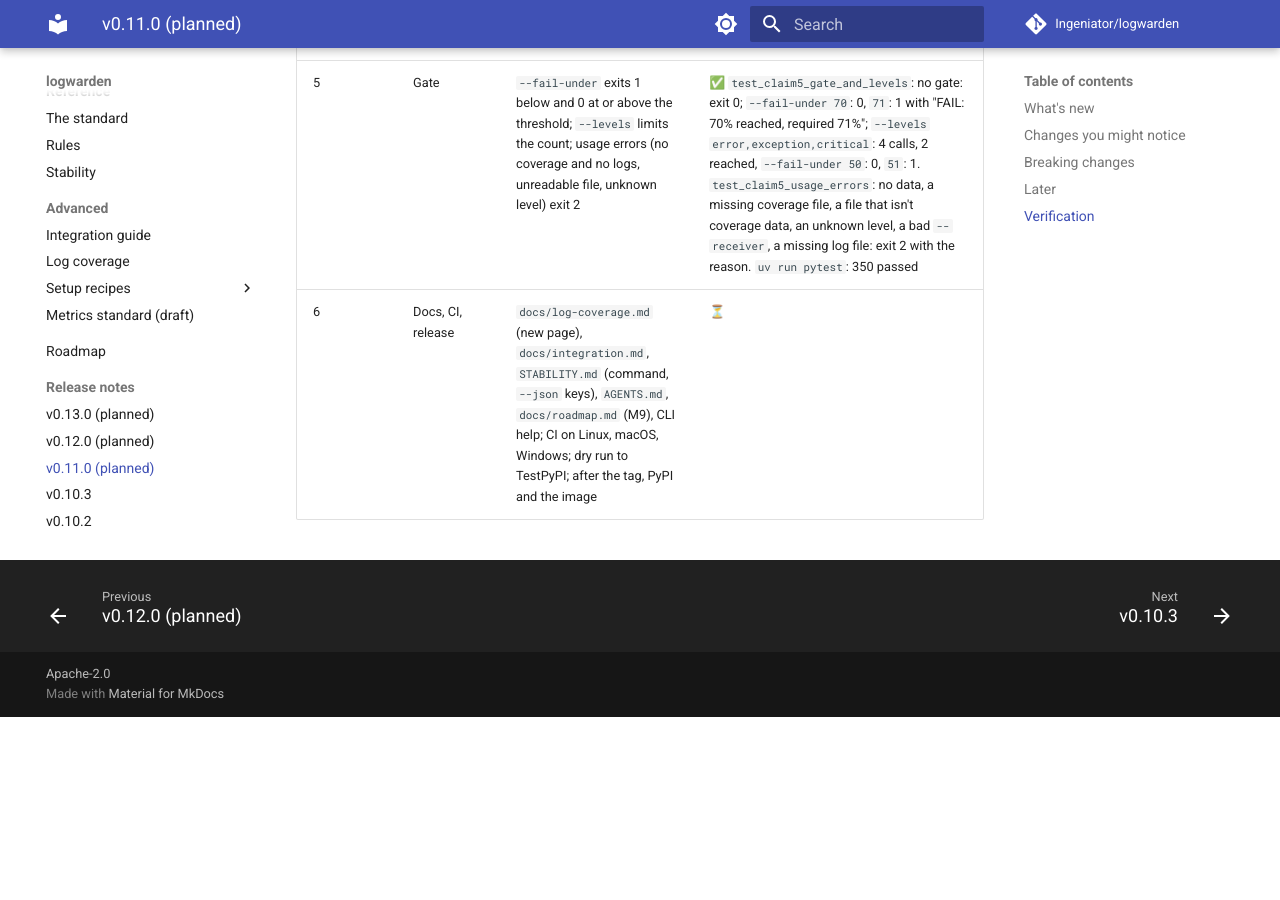
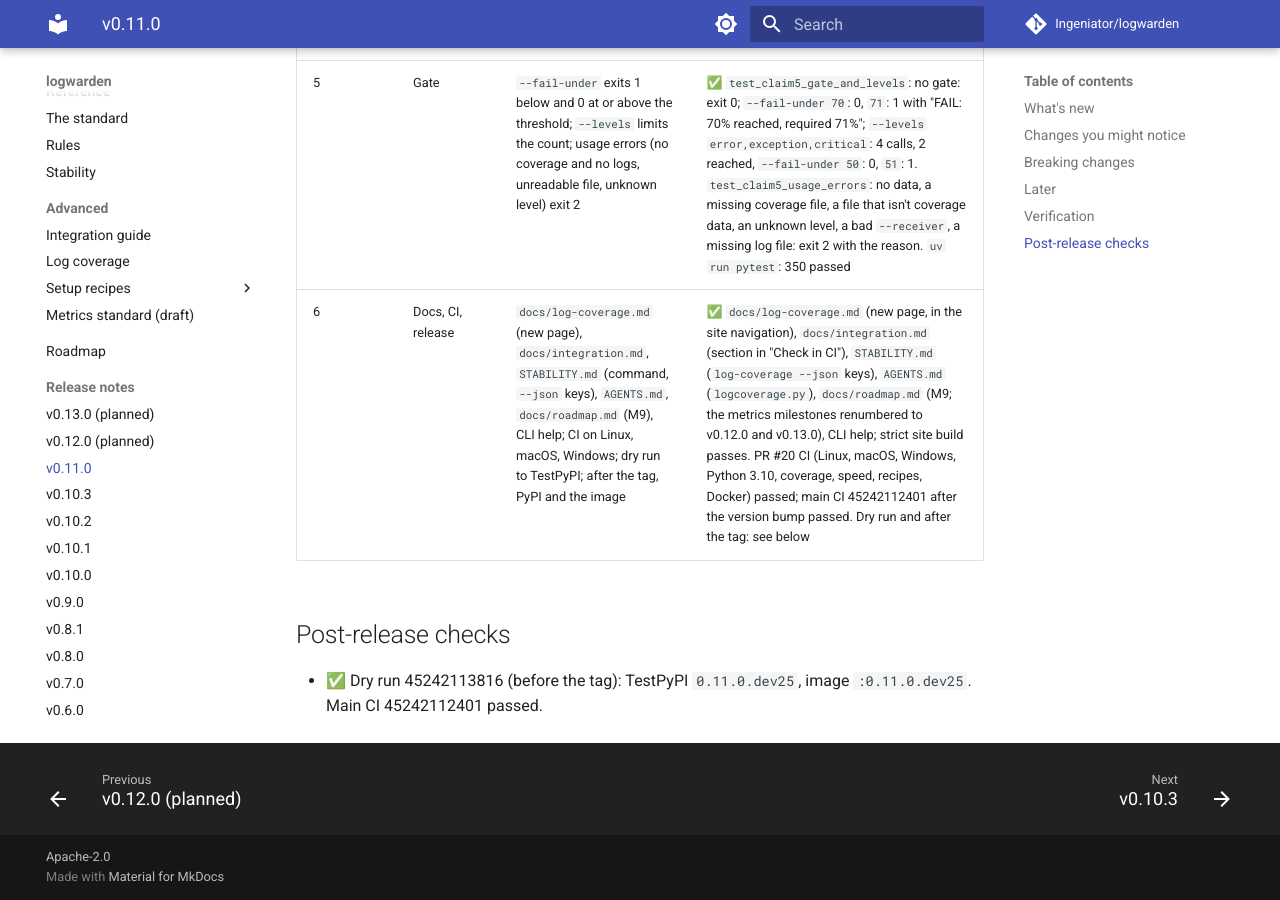
Before and after one commit to Ingeniator/logwarden, an MkDocs documentation site: the page built from docs/releases/v0.11.0.md, in a window 1280 px wide and 900 px high, scrolled down 2697 px. Built offline with MkDocs 1.6.1 and Material for MkDocs 9.7.7, drawn with Linux system fonts in a browser that asks for light colours; comment, search, counter and statistics services are not loaded; before the commit the page ends 3414 px from its top, so only the background shows below that; some of the changed text lies outside the part shown.

Commit message:
v0.11.0: verification results, released
Co-Authored-By: Claude Opus 5.5 <noreply@anthropic.com>
Claude-Session: https://claude.ai/code/session_01GHV8Tch3wUVMey3AfAo9q9

```diff
--- a/docs/releases/v0.11.0.md
+++ b/docs/releases/v0.11.0.md
@@ -1,6 +1,6 @@
 # logwarden v0.11.0
 
-**Status:** Planned
+**Status:** Released 2026-11-23 · tag v0.11.0
 
 **Outcome: you know which log calls your tests never run.** logwarden checks the log lines
 that tests write. A log call that no test reaches is never checked, and those are mostly the
@@ -62,4 +62,8 @@ None.
 | 3 | Emitted | The fixture's tests with `LOGWARDEN_CAPTURE`: `--logs` marks the calls that wrote a line; a `debug` call below the log level is reached but not emitted; `--logs` alone works | ✅ `test_claim3_emitted`: with the lines the fixture wrote (`configure()`, `LOGWARDEN_CALLSITE=1`): 7 reached, 6 wrote a line; the one reached but silent is the marked `log.debug` (level INFO). `--logs` alone: 6 emitted, `reached` and `unreached` are null |
 | 4 | Real services | four ai-suite services: the same numbers as the prototype (one with all its tests passing: 20/55); `--markdown` and `--json` agree with the text | ✅ The command on the same coverage data as the prototype, four ai-suite services: 12/44, 20/55, 17/35, 10/20, identical to the prototype, from `coverage json` and from `.coverage`. `test_claim4_outputs_agree`: text, `--json` and `--markdown` give the same counts (7 of 10, 70%) and list the same 3 unreached calls; `calls` equals the sum over levels and over files |
 | 5 | Gate | `--fail-under` exits 1 below and 0 at or above the threshold; `--levels` limits the count; usage errors (no coverage and no logs, unreadable file, unknown level) exit 2 | ✅ `test_claim5_gate_and_levels`: no gate: exit 0; `--fail-under 70`: 0, `71`: 1 with "FAIL: 70% reached, required 71%"; `--levels error,exception,critical`: 4 calls, 2 reached, `--fail-under 50`: 0, `51`: 1. `test_claim5_usage_errors`: no data, a missing coverage file, a file that isn't coverage data, an unknown level, a bad `--receiver`, a missing log file: exit 2 with the reason. `uv run pytest`: 350 passed |
-| 6 | Docs, CI, release | `docs/log-coverage.md` (new page), `docs/integration.md`, `STABILITY.md` (command, `--json` keys), `AGENTS.md`, `docs/roadmap.md` (M9), CLI help; CI on Linux, macOS, Windows; dry run to TestPyPI; after the tag, PyPI and the image | ⏳ |
+| 6 | Docs, CI, release | `docs/log-coverage.md` (new page), `docs/integration.md`, `STABILITY.md` (command, `--json` keys), `AGENTS.md`, `docs/roadmap.md` (M9), CLI help; CI on Linux, macOS, Windows; dry run to TestPyPI; after the tag, PyPI and the image | ✅ `docs/log-coverage.md` (new page, in the site navigation), `docs/integration.md` (section in "Check in CI"), `STABILITY.md` (`log-coverage --json` keys), `AGENTS.md` (`logcoverage.py`), `docs/roadmap.md` (M9; the metrics milestones renumbered to v0.12.0 and v0.13.0), CLI help; strict site build passes. PR #20 CI (Linux, macOS, Windows, Python 3.10, coverage, speed, recipes, Docker) passed; main CI 45242112401 after the version bump passed. Dry run and after the tag: see below |
+
+## Post-release checks
+
+- ✅ Dry run 45242113816 (before the tag): TestPyPI `0.11.0.dev25`, image `:0.11.0.dev25`. Main CI 45242112401 passed.
```
Also changed, not shown: CHANGELOG.md (+1 -1 lines).
